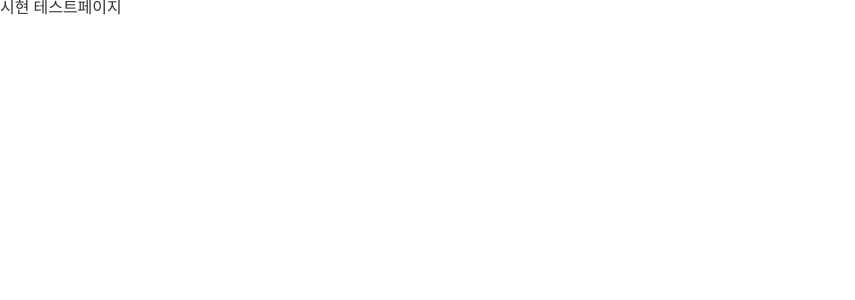
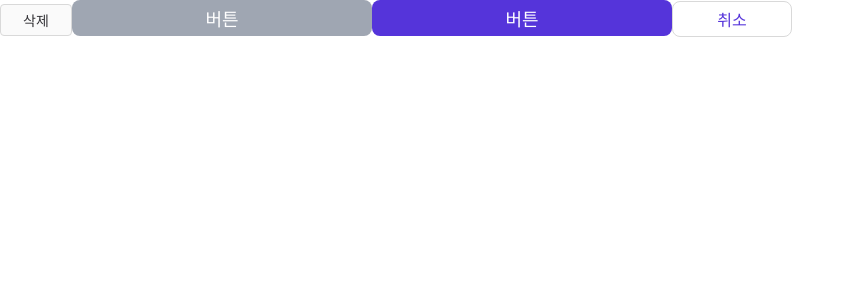
Before and after one commit to sprint-part3-team11/taskify, a Next.js app: page /sh in a window 1280 px wide. Shown: the top 300 px of the page, without its empty margins (0-855 px from the left). Built offline with nearby package versions, Linux system fonts and the light colour scheme.

Commit message:
feat: Button 컴포넌트 생성 및 사용 테스트

```diff
--- /dev/null
+++ b/src/components/common/button/Button.tsx
@@ -0,0 +1,53 @@
+import React, { ButtonHTMLAttributes } from 'react';
+import styled from 'styled-components';
+import { BUTTON_TYPE } from '@/constants/BUTTON_TYPE';
+import { buttonStyleBySize, buttonStyleByType } from '@/styles/buttonStyle';
+
+const S = {
+  Container: styled.button<{
+    size: ButtonSize;
+    $styleType: ButtonType;
+  }>`
+    padding: 0.5rem 1rem;
+    white-space: nowrap;
+
+    ${({ size }) => buttonStyleBySize[size]}
+    ${({ $styleType }) => buttonStyleByType[$styleType]}
+
+    &:disabled {
+      background-color: ${({ theme }) => theme.color.gray};
+      cursor: not-allowed;
+    }
+  `,
+};
+
+type ButtonType = keyof typeof BUTTON_TYPE;
+type ButtonSize = 'S' | 'M' | 'L';
+
+interface ButtonProps extends ButtonHTMLAttributes<HTMLButtonElement> {
+  children: React.ReactNode;
+  size?: ButtonSize;
+  styleType?: ButtonType;
+}
+
+/**
+ * Button(공통 버튼 컴포넌트)
+ *  - S(모달 외), M(모달 내), L(로그인/회원가입용) size별로 다른 스타일
+ *  - PRIMARY(주요, 일반), SECONDARY(취소, 거절 등 부가적인 것), DESTRUCTIVE(삭제) type별 다른 스타일
+ *  - 그 외, htmlButtonProps를 두어 기타 버튼 props를 받도록 적용된 버튼 컴포넌트
+ */
+
+function Button({
+  children,
+  styleType = BUTTON_TYPE.PRIMARY,
+  size = 'M',
+  ...htmlButtonProps
+}: ButtonProps) {
+  return (
+    <S.Container {...htmlButtonProps} size={size} $styleType={styleType}>
+      {children}
+    </S.Container>
+  );
+}
+
+export default Button;
--- a/src/pages/sh.tsx
+++ b/src/pages/sh.tsx
@@ -1,5 +1,30 @@
+import Button from '@/components/common/button/Button';
+import { BUTTON_TYPE } from '@/constants/BUTTON_TYPE';
+
 function sh() {
-  return <div>시현 테스트페이지</div>;
+  return (
+    <>
+      <Button size="S" styleType={BUTTON_TYPE.DESTRUCTIVE}>
+        삭제
+      </Button>
+      <Button
+        size="L"
+        styleType={BUTTON_TYPE.PRIMARY}
+        style={{ width: '30rem' }}
+        disabled
+      >
+        버튼
+      </Button>
+      <Button
+        size="L"
+        styleType={BUTTON_TYPE.PRIMARY}
+        style={{ width: '30rem' }}
+      >
+        버튼
+      </Button>
+      <Button styleType={BUTTON_TYPE.SECONDARY}>취소</Button>
+    </>
+  );
 }
 
 export default sh;
```
